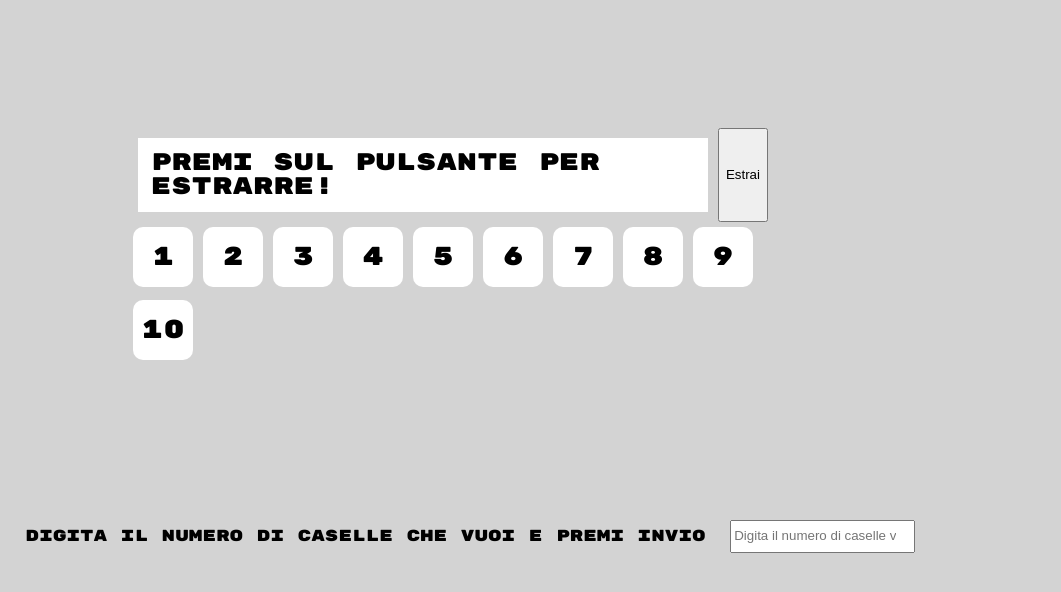
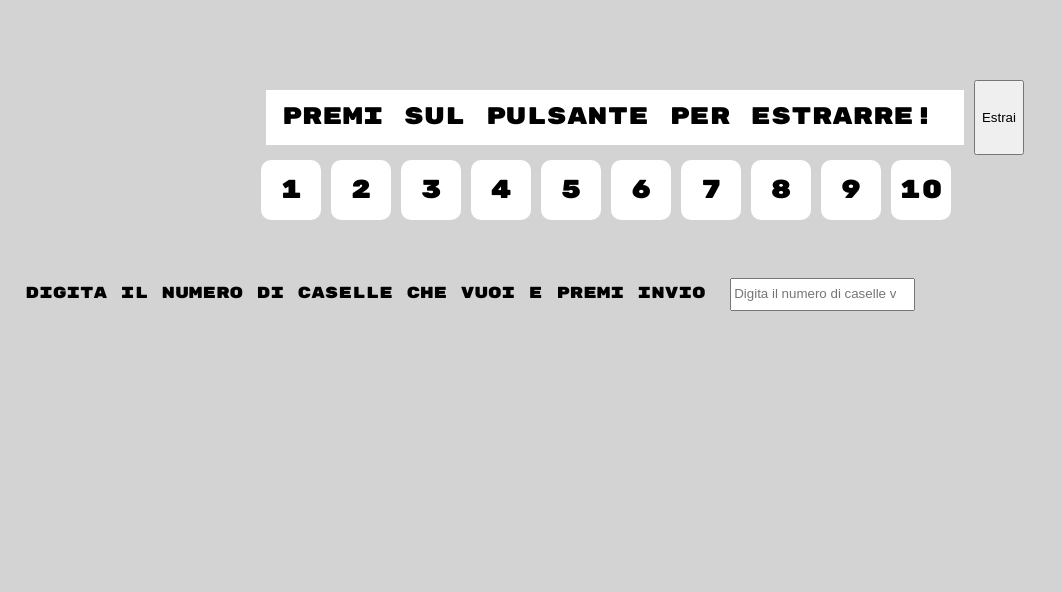
Before and after one commit to Vikappa/Giorno-14, a plain HTML site: page index.html in a window 1280 px wide. Shown: the whole page, without its empty margins (0-1061 px from the left). Drawn offline with Linux system fonts and the light colour scheme.

Commit message:
Fix update

```diff
--- a/assets/scripts/scripts.js
+++ b/assets/scripts/scripts.js
@@ -105,6 +105,7 @@ const inizializzaComandi = function () {
     input.placeholder = "Digita il numero di caselle volute"
     input.style.lineHeight = "2em"
     input.style.margin = "2%"
+    input.max = 999
     input.addEventListener("keydown", function () {
         if (event.key === "Enter") {
             cambiaNumeri();
@@ -122,7 +123,8 @@ const inizializzaGioco = function () {
     inizializzaComandi()
     const gameDiv = document.createElement("div")
     gameDiv.id = "gamediv"
-    for (let i = 0; i < numeriBingo.length; i++) {
+
+    for (let i = 0; i < numeriBingo.length && i < 1000; i++) {
         let blocco = costruttoreQuadratino(i + 1)
         gameDiv.appendChild(blocco)
     }
--- a/assets/style/style.css
+++ b/assets/style/style.css
@@ -3,12 +3,12 @@
 body {
     background-color: lightgray;
     font-family: 'Rubik Mono One', monospace;
-
+    padding-top: 10vh;
 }
 
 main {
-    width: 80vh;
-    margin: 10%;
+    width: 60vw;
+    margin: 0 auto;
     overflow: hidden;
     border-top-left-radius: 15px;
     border-bottom-left-radius: 15px;
```
